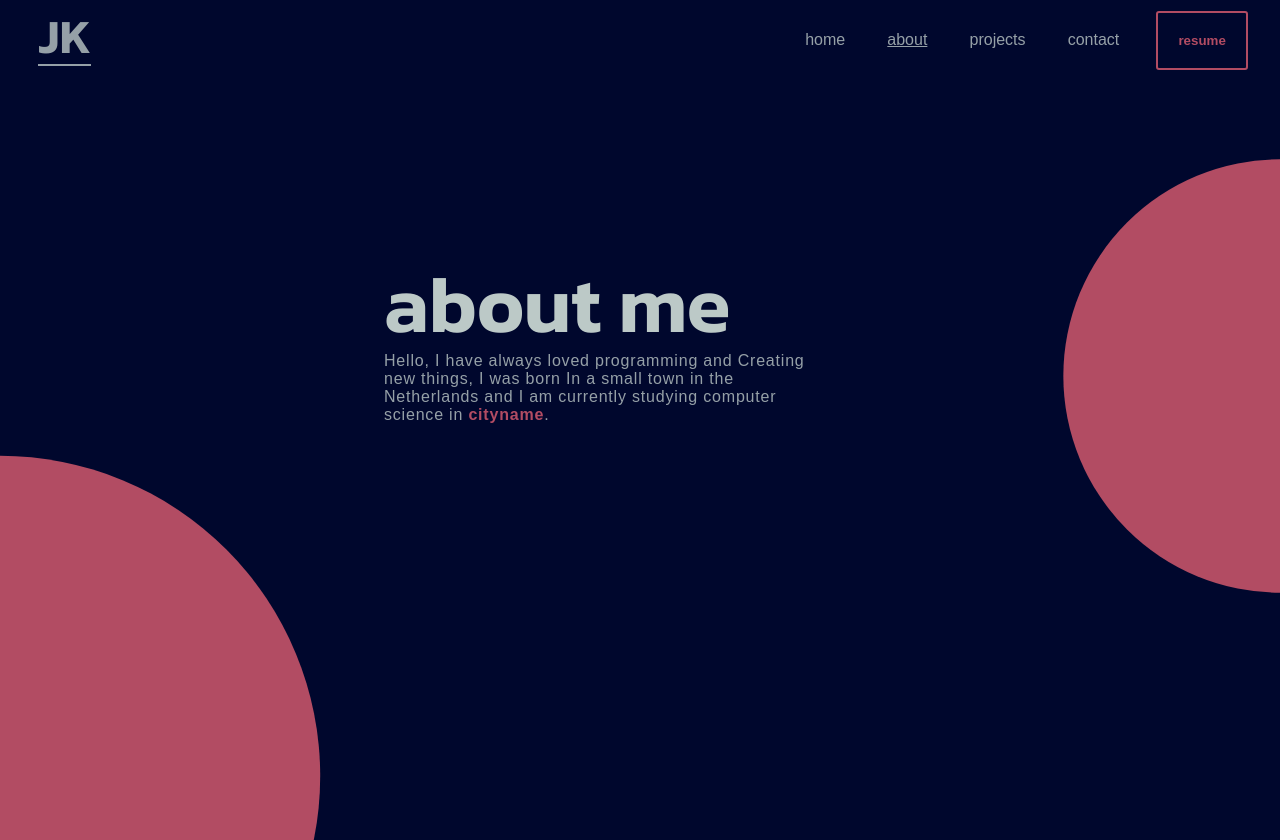
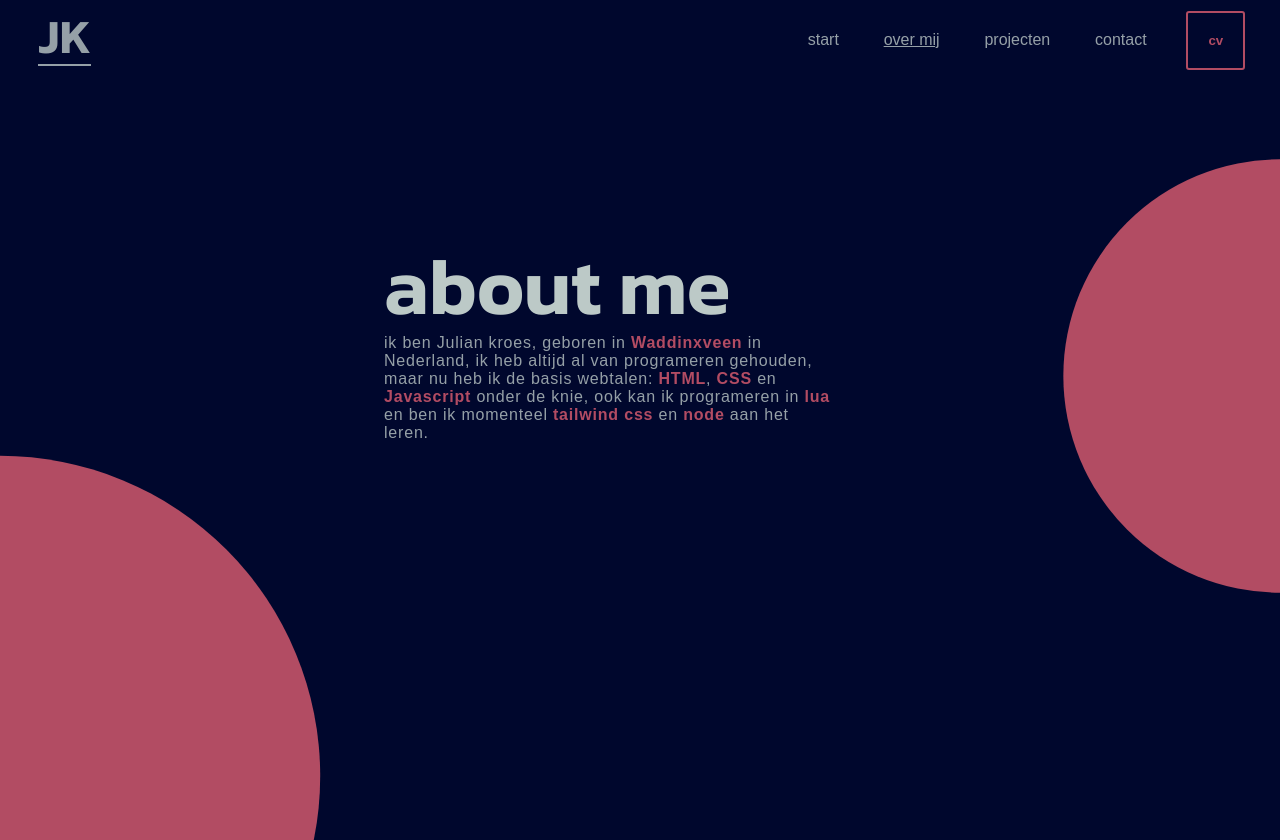
Before and after one commit to julian118/portfolio-site, a plain HTML site: page about.html in a window 1280 px wide. Drawn offline with Linux system fonts and the light colour scheme.

Commit message:
Update about.html

```diff
--- a/about.html
+++ b/about.html
@@ -12,18 +12,17 @@
     <header>
         <div class="logo">JK</div>
         <div class="linkContainer">
-            <div id='home' class="home">home</div>
-            <div id='about'class="about active">about</div>
-            <div id='projects'class="projects" onclick="window.location.href = '/projects.html'">projects</div>
+            <div id='home' class="home">start</div>
+            <div id='about'class="about active">over mij</div>
+            <div id='projects'class="projects" onclick="window.location.href = '/projects.html'">projecten</div>
             <div id='contact'class="contact">contact</div>
-            <button class="callToAction resume">resume</button>
+            <button class="callToAction resume">cv</button>
         </div>
     </header>
     <div class="mainContent">
         <div class="mainText">
             <div class="mainTitle">about me</div>
-            <div class="subText">Hello, I have always loved programming and Creating new things, I was born In a small town in the Netherlands and I am currently studying
-                computer science in <a href="">cityname</a>. </div>
+            <div class="subText"> ik ben Julian kroes, geboren in <a href="https://nl.wikipedia.org/wiki/Waddinxveen">Waddinxveen</a> in Nederland, ik heb altijd al van programeren gehouden, maar nu heb ik de basis webtalen: <a>HTML</a>, <a>CSS</a> en <a>Javascript</a> onder de knie, ook kan ik programeren in <a>lua</a> en ben ik momenteel <a href='https://tailwindcss.com/'>tailwind css</a> en <a>node</a> aan het leren. </div>
         </div>
         <div class="clipPath1"></div>
         <div class="clipPath2"></div>
```
